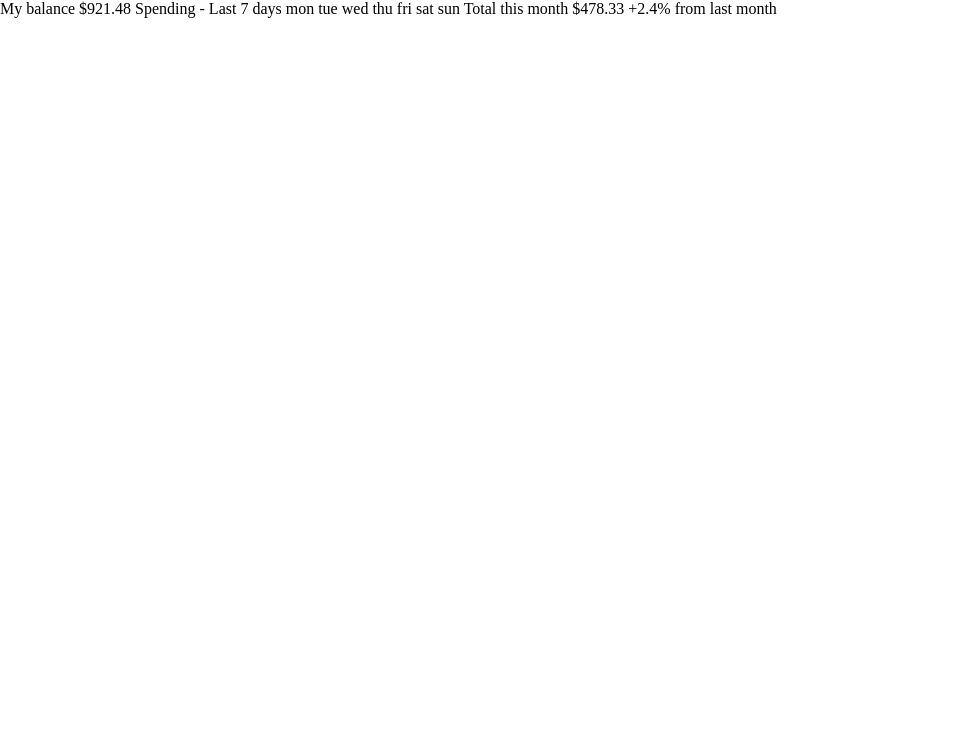
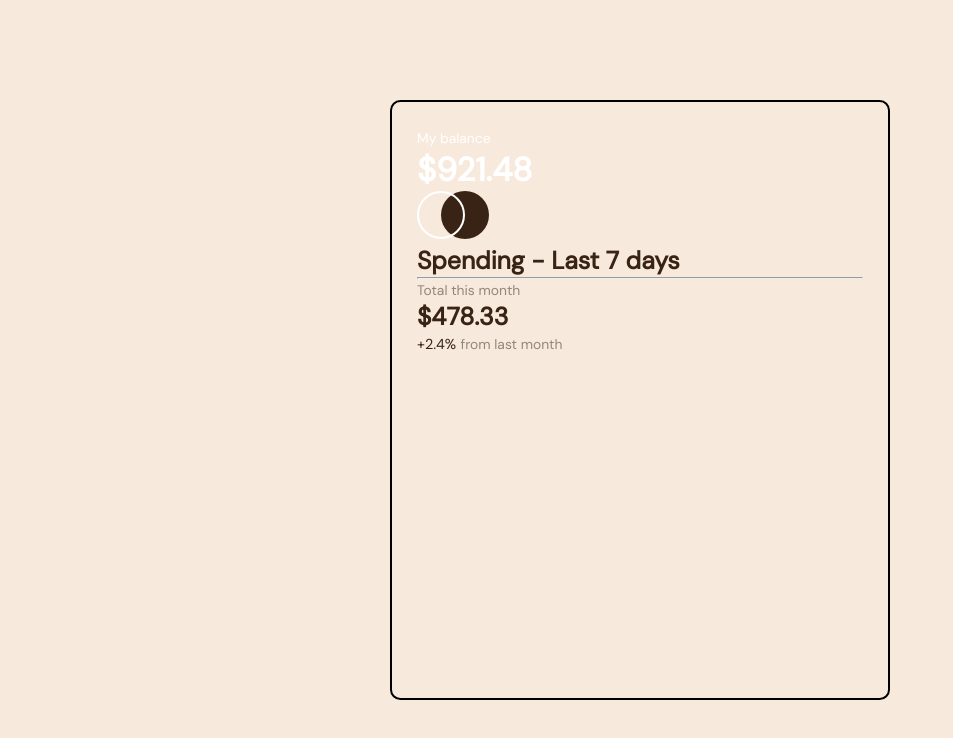
Before and after one commit to nonso01/12-frontendmentor-soln, a plain HTML site: page index.html in a window 1280 px wide. Shown: the whole page, without its empty margins (0-953 px from the left). Drawn offline with Linux system fonts and the light colour scheme.

Commit message:
implemented some basic funtion and styles

```diff
--- a/dist/main.js
+++ b/dist/main.js
@@ -1,6 +1,19 @@
 "use strict"
 
 const [w, d, log] = [window, document, console.log]
+
+const chartData = [
+  {"day": "mon", "amount": 17.45},
+  {"day": "tue", "amount": 34.91},
+  {"day": "wed", "amount": 52.36},
+  {"day": "thu", "amount": 31.07 },
+  {"day": "fri", "amount": 23.39},
+  { "day": "sat", "amount": 43.28},
+  {"day": "sun", "amount": 25.48}
+]
+
+let incrementThisNumber = 0
+
 
 function dq(x = "") {
   return d.querySelector(x)
@@ -27,3 +40,17 @@ function on(el,events = {}) {
 
 return elements && events ? true : false
 }
+
+
+// {
+// function div(num = 0) {
+//   log(num / 16)
+// }
+// div(10)
+// }
+
+const card = new Promise((resolve, reject) => {
+
+
+
+}).catch(error => log(error.message))
--- a/dist/main.min.css
+++ b/dist/main.min.css
@@ -1 +1 @@
-*{margin:0;padding:0;box-sizing:border-box}:root{--bd: 2px solid #000}html{overflow-x:hidden;height:100vh}html body{height:inherit}/*# sourceMappingURL=main.min.css.map */
+@import"https://fonts.googleapis.com/css2?family=DM+Sans&display=swap";*{margin:0;padding:0;box-sizing:border-box;font-family:"DM Sans",sans-serif}:root{--theme-soft-red: hsla(10, 79%, 65%, 1);--theme-cyan: hsla(186, 34%, 60%, 1);--theme-dark-brown: hsla(25, 47%, 15%, 1);--theme-medium-brown: hsla(28, 10%, 53%, 1);--theme-cream: hsla(27, 66%, 92%, 1);--theme-very-pale-orange: hsla(33, 100%, 98%, 1);--theme-white: #fff;--font-size-lg: 1.875rem;--font-size-mid: 1.3125rem ;--font-size-sm: 0.90625rem;--bd: 2px solid #000;--rad: 0.625rem}html{overflow-x:hidden;height:100vh;background-color:var(--theme-cream);font-size:16.5px}html body{height:inherit;display:grid;justify-content:center;align-items:center}.title{font-weight:600}.title.darker{color:var(--theme-dark-brown)}.title.white{color:var(--theme-white)}.text{display:inline-block}.text.small{font-size:calc(var(--font-size-sm)/1.08)}.text.mid{font-size:calc(var(--font-size-mid)/1.5)}.text.dark{color:var(--theme-medium-brown)}.text.darker{color:var(--theme-dark-brown)}.text.white{color:var(--theme-white)}.card{border-radius:var(--rad);padding:5%;width:500px;height:600px;border:var(--bd)}/*# sourceMappingURL=main.min.css.map */
--- a/index.html
+++ b/index.html
@@ -11,28 +11,39 @@
 </head>
 <body>
 
-  My balance
-  $921.48
 
-  Spending - Last 7 days
+<div class="card" id="app">
+  <div class="card__balance">
+    <div class="card__balance__info">
+      <span class="text small white">My balance</span>
+      <h1 class="title mid white">$921.48</h1>
+    </div>
 
-  mon
-  tue
-  wed
-  thu
-  fri
-  sat
-  sun
+    <div class="card__logo">
+      <img src="/images/logo.svg" alt="">
+    </div>
+  </div>
 
-  Total this month
-  $478.33
-
-  +2.4%
-  from last month
+  <div class="card__spending">
+    <h2 class="title mid darker">Spending - Last 7 days</h2>
+    <div class="card__chat"></div>
+    <hr>
+    <div class="card__total">
+      <div>
+        <span class="text small dark">Total this month</span>
+        <h2 class="title darker large">$478.33</h2>
+      </div>
+      <div>
+        <span class="text mid darker">+2.4%</span>
+        <span class="text small dark">from last month</span>
+      </div>
+    </div>
+  </div>
+</div>
 
   <!-- <div class="attribution">
     Challenge by <a href="https://www.frontendmentor.io?ref=challenge" target="_blank">Frontend Mentor</a>.
-    Coded by <a href="#">Your Name Here</a>.
+    Coded by <a href="https://twitter.com/NonsoMartin06" target="_blank">Nonso Martin</a>.
   </div> -->
 
   <script src="/dist/main.js"></script>
```
Also changed, not shown: data.json (deleted, +0 -30 lines).
